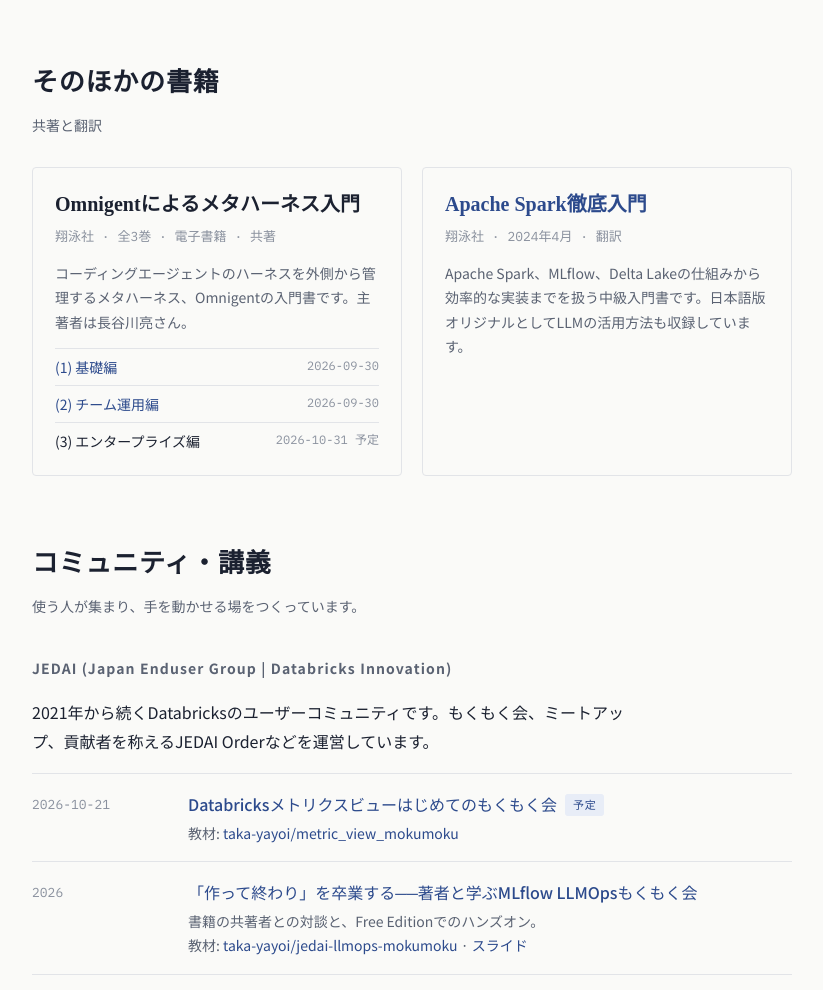
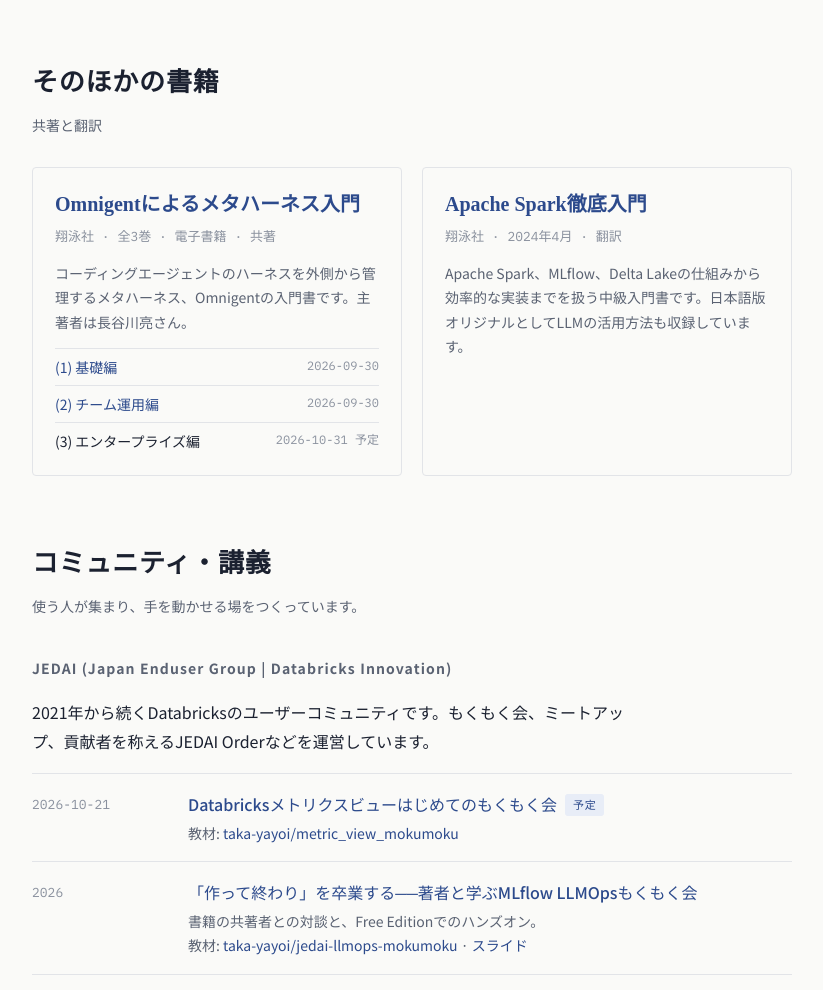
Before and after one commit to taka-yayoi/taka-yayoi.github.io, a plain HTML site: page index.html in a window 1280 px wide. Shown: the part 2982-3972 px from the top of the page, without its empty margins (228-1051 px from the left). Drawn offline with Linux system fonts and the light colour scheme; a web font is replaced by a local one.

Commit message:
Link Omnigent book title to intro site
Co-authored-by: Isaac <no-reply@databricks.com>

```diff
--- a/index.html
+++ b/index.html
@@ -274,7 +274,7 @@
   <p class="sub">共著と翻訳</p>
   <div class="books">
     <article class="book">
-      <div class="t">Omnigentによるメタハーネス入門</div>
+      <a class="t" href="https://ebook-support.dev/omnigent/">Omnigentによるメタハーネス入門</a>
       <div class="pub">翔泳社 · 全3巻 · 電子書籍 · 共著</div>
       <p>コーディングエージェントのハーネスを外側から管理するメタハーネス、Omnigentの入門書です。主著者は長谷川亮さん。</p>
       <ul class="vols">
```
